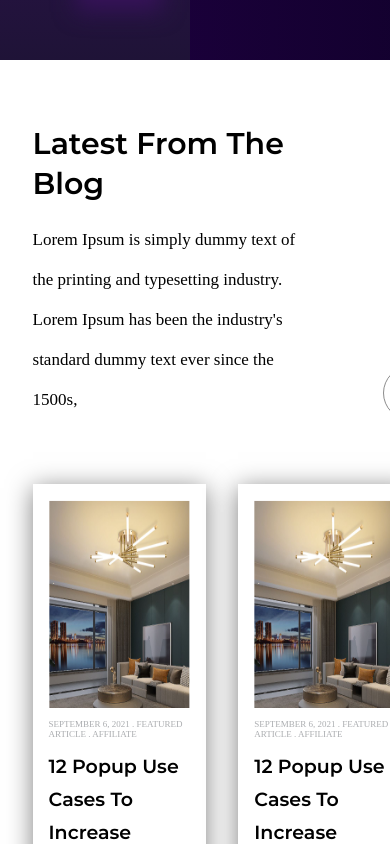
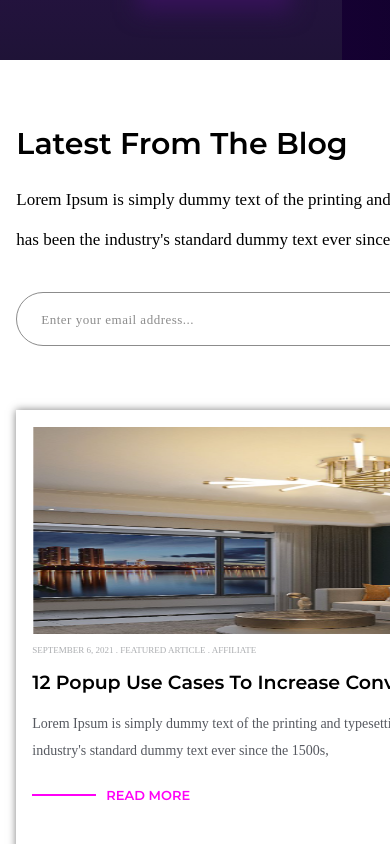
Before and after one commit to Abdulazeez-ojulari/paddle-frontend-assessment, a Next.js app: page /blog in a window 390 px wide. Shown: the part 660-1504 px from the top of the page. Built offline with nearby package versions, Linux system fonts and the light colour scheme; no server answers; some icons are missing; a web font is replaced by a local one.

Commit message:
made /blog page more responsive

```diff
--- a/components/blog/blog.module.css
+++ b/components/blog/blog.module.css
@@ -186,7 +186,7 @@
 }
 
 .blog_container_section_3_col{
-    box-shadow: 0 4px 24px rgb(0 0 0 / 50%);
+    box-shadow: 0 0px 8px rgb(0 0 0 / 50%);
     background-color: white;
     padding: 1rem;
     display: grid;
@@ -276,7 +276,7 @@
 }
 
 .blog_container_section_5_col{
-    box-shadow: 0 4px 24px rgb(0 0 0 / 50%);
+    box-shadow: 0 0px 8px rgb(0 0 0 / 50%);
     background-color: white;
     padding: 1rem;
     display: grid;
@@ -428,3 +428,68 @@
     color: white;
     line-height: 80px;
 }
+
+
+@media screen and (max-width: 1150px) {
+    .blog_container_section_2{
+        width: 95%;
+    }
+    .blog_container_section_2_col_2{
+        width: 100%;
+    }
+
+    .blog_container_section_3{
+        width: 95%;
+        grid-gap: 1rem;
+        /* grid-template-columns: 1fr 1fr; */
+    }
+
+    .blog_container_section_5{
+        width: 95%;
+        grid-gap: 1rem;
+    }
+
+    .blog_container_section_5_col{
+        grid-gap: 3px;
+    }
+}
+
+
+@media screen and (max-width: 940px) {
+    .blog_container_section_3{
+        grid-template-columns: 1fr 1fr;
+        grid-gap: 2rem;
+    }
+
+    .blog_container_section_5{
+        grid-template-columns: 1fr 1fr;
+        grid-gap: 2rem;
+    }
+}
+
+
+@media screen and (max-width: 760px) {
+    .blog_container_section_1{
+        grid-template-columns: 3fr 2fr;
+    }
+
+    .blog_container_section_2{
+        grid-template-columns: 1fr;
+    }
+
+    .blog_container_section_4{
+        width: 95%;
+        grid-template-columns: 1fr;
+    }
+}
+
+
+@media screen and (max-width: 640px) {
+    .blog_container_section_3{
+        grid-template-columns: 1fr;
+    }
+
+    .blog_container_section_5{
+        grid-template-columns: 1fr;
+    }
+}
```
